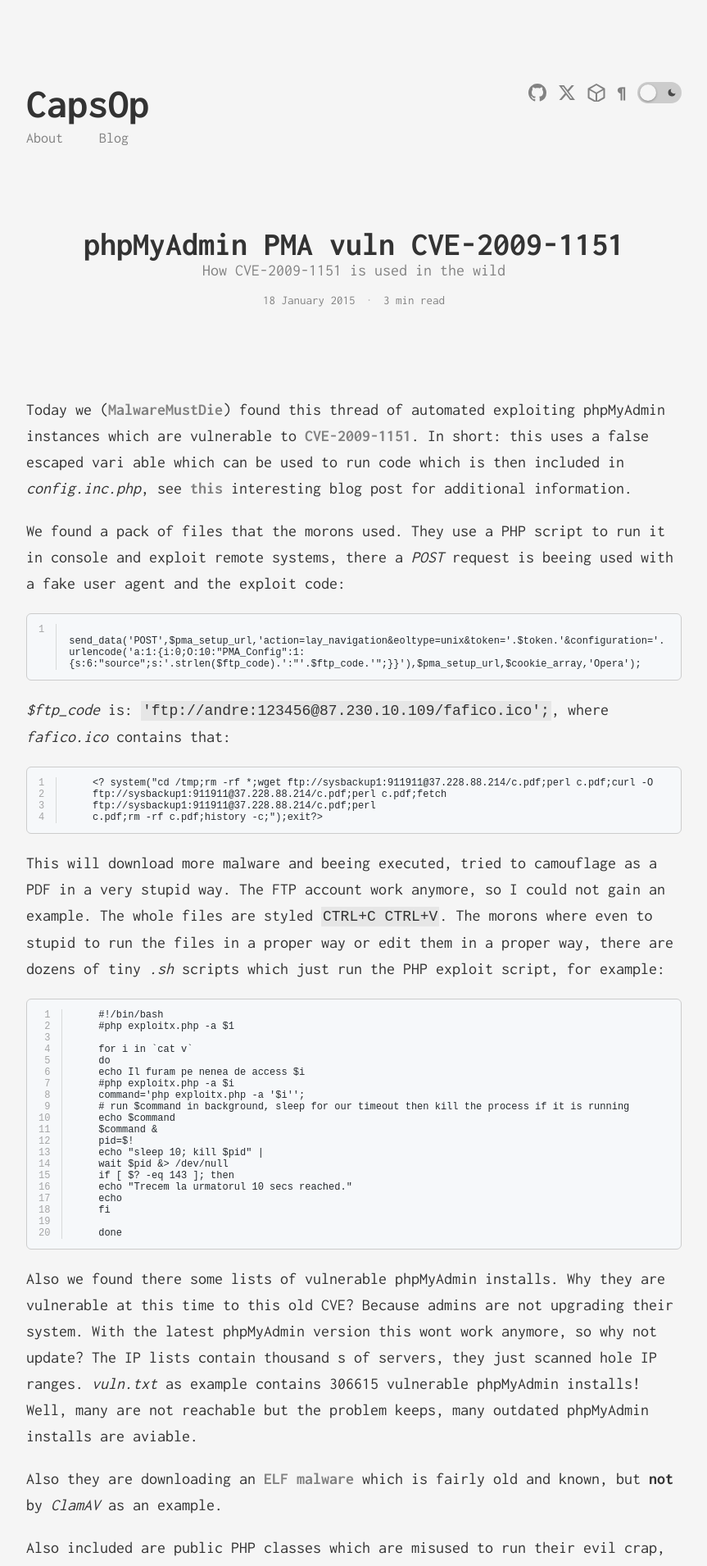
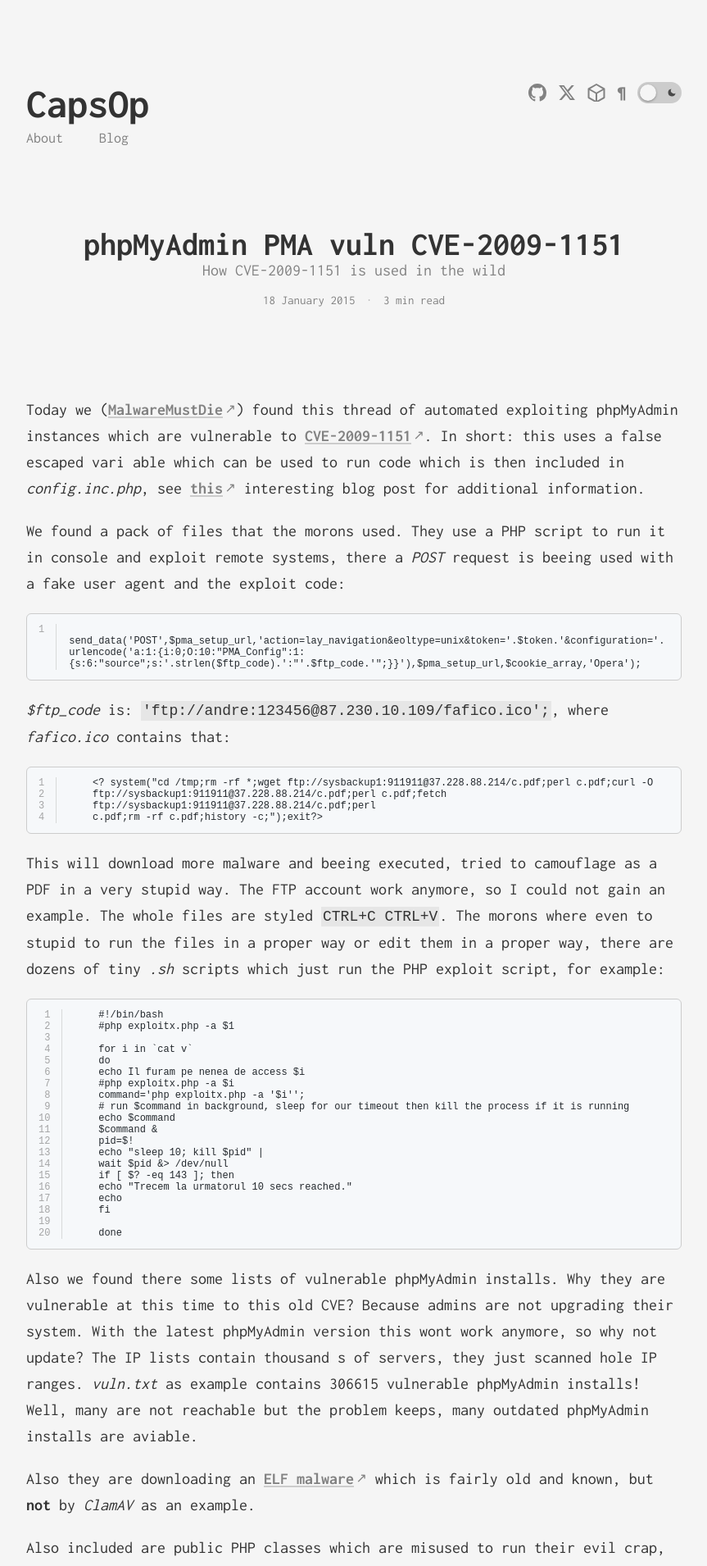
Before and after one commit to wirehack7/capsop.com, a Jekyll site: the page built from _posts/2015-01-17-phpmyadmin-PMA-vuln.markdown, in a window 1280 px wide. Shown: the top 1910 px of the page at 82% size, without its empty margins (208-1071 px from the left). Built offline with Jekyll 4.4.1, drawn with Linux system fonts in a browser that asks for light colours.

Commit message:
mark external links (subtle underline + arrow)

```diff
--- a/_sass/_default.scss
+++ b/_sass/_default.scss
@@ -495,6 +495,24 @@
 /* Code blocks: keep them inside the viewport, scroll horizontally instead */
 .content { overflow-wrap: break-word; }
 
+/* flag links that leave the site */
+.content a[href^="http"]:not([href*="//capsop.com"]):not([href*="//www.capsop.com"]):not(.lightbox) {
+    text-decoration: underline;
+    text-decoration-color: var(--border);
+    text-underline-offset: 2px;
+}
+
+.content a[href^="http"]:not([href*="//capsop.com"]):not([href*="//www.capsop.com"]):not(.lightbox)::after {
+    content: "\2197";           /* ↗ */
+    display: inline-block;
+    margin-left: 0.15em;
+    font-size: 0.8em;
+    font-weight: 400;
+    line-height: 1;
+    vertical-align: 0.15em;
+    color: var(--muted);
+}
+
 div.highlighter-rouge,
 div.highlight,
 pre.highlight,
```
